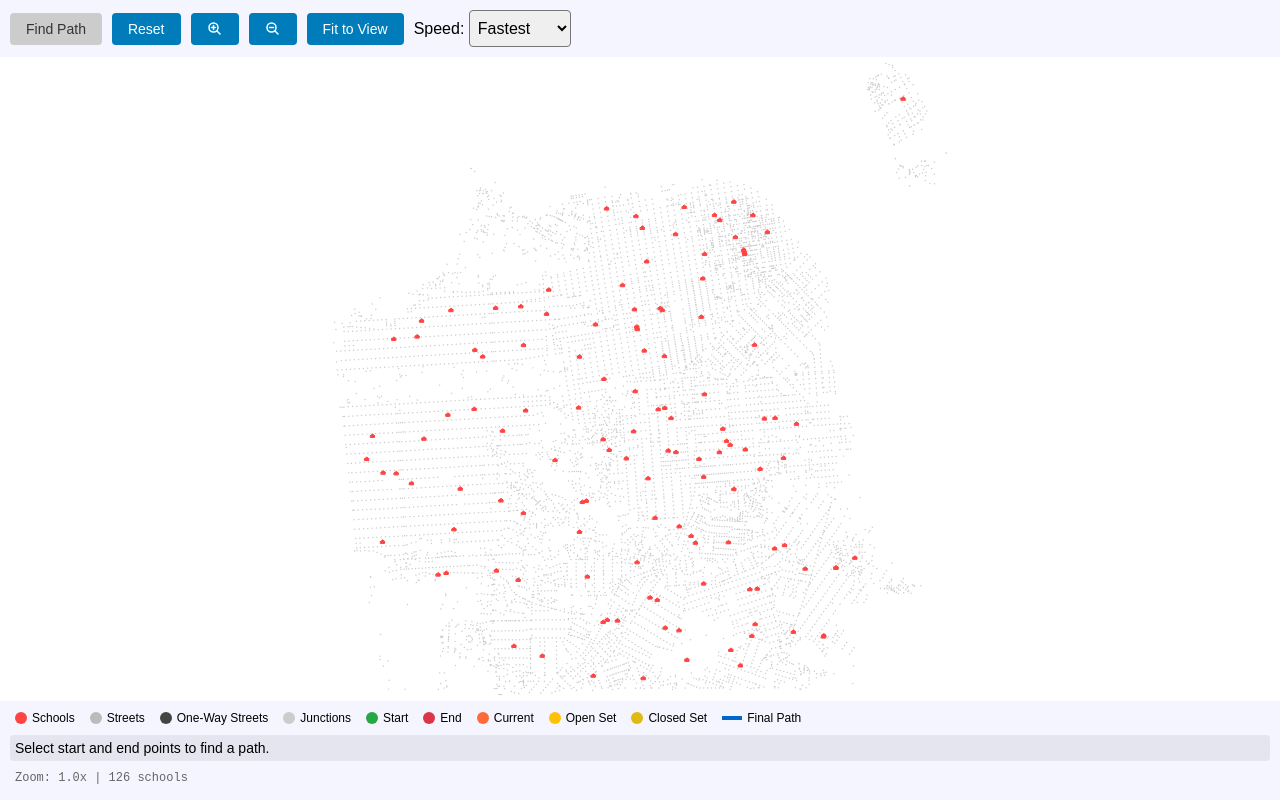
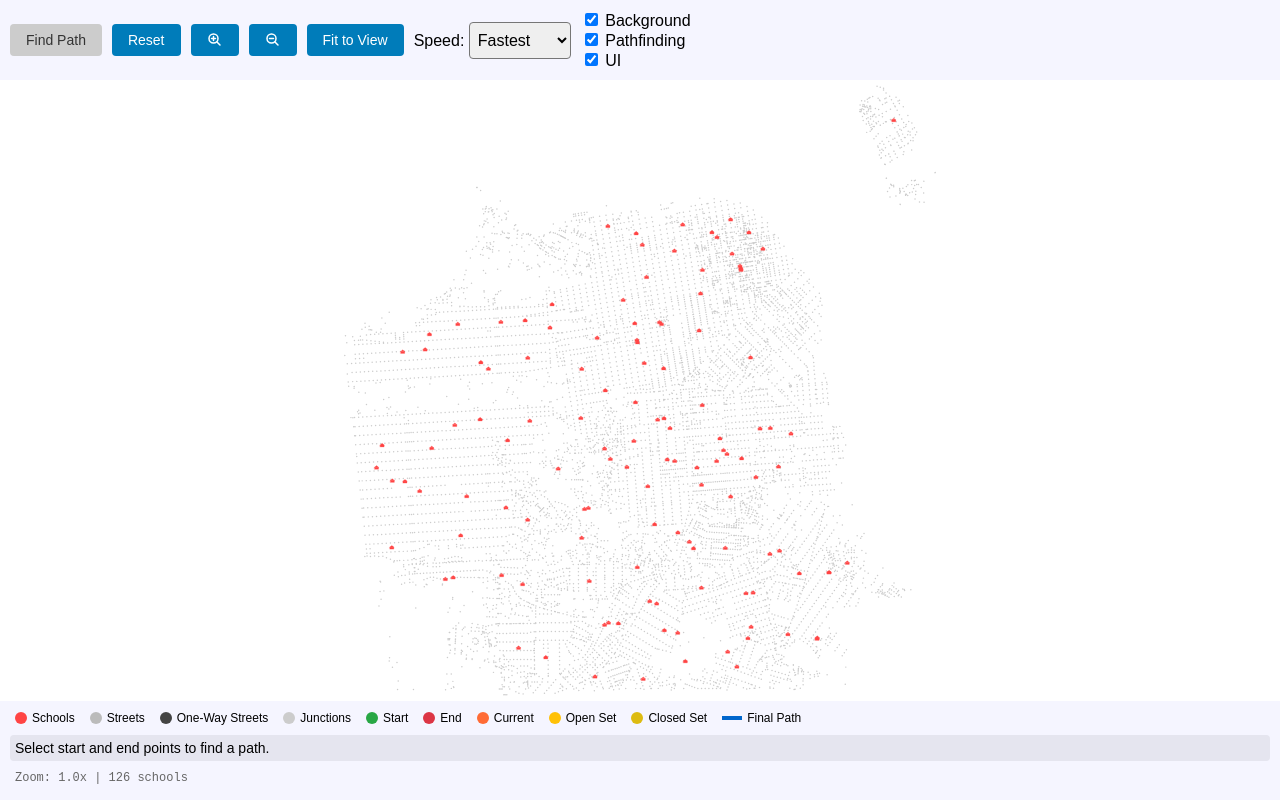
Before and after one commit to smenjas/sfusd-schools, a website with bundled scripts: page public/map.html in a window 1280 px wide. Built offline with nearby package versions, Linux system fonts and the light colour scheme.

Commit message:
Use canvas layers.

```diff
--- a/public/map.css
+++ b/public/map.css
@@ -31,16 +31,23 @@ body {
     flex: 1;
     display: flex;
     min-height: 0; /* Important for flex children */
+    position: relative; /* Important for layer positioning */
 }
 
-canvas {
+#bgCanvas {
     background: white;
+}
+
+.canvas-layer {
+    position: absolute;
+    top: 0;
+    left: 0;
     display: block;
     height: 100%;
     width: 100%;
 }
 
-canvas:active {
+.canvas-layer:active {
     cursor: grabbing;
 }
 
@@ -103,6 +110,12 @@ select {
     margin: 0 10px 10px;
 }
 
+.layer-controls label {
+    display: block;
+    flex-direction: column;
+    white-space: nowrap;
+}
+
 .zoom-controls {
     gap: 5px;
 }
@@ -156,10 +169,20 @@ select {
     }
 }
 
+@media (width < 572px) {
+    .layer-controls {
+        display: none;
+    }
+}
+
 @media only screen and (prefers-color-scheme: dark) {
-    body, canvas {
+    body {
         background: black;
         color: white;
+    }
+
+    #bgCanvas {
+        background: black;
     }
 
     a {
--- a/public/map.html
+++ b/public/map.html
@@ -69,10 +69,23 @@
             <option value="200">Very Slow</option>
         </select>
     </label>
+
+    <div class="layer-controls">
+        <label><input type="checkbox" id="showBackground" checked> Background</label>
+        <label><input type="checkbox" id="showPathfinding" checked> Pathfinding</label>
+        <label><input type="checkbox" id="showUI" checked> UI</label>
+    </div>
 </div>
 
 <div class="map-container">
-    <canvas id="mapCanvas"></canvas>
+    <!-- Layer 0: Background (streets, junctions, schools) -->
+    <canvas id="bgCanvas" class="canvas-layer" style="z-index: 1;"></canvas>
+
+    <!-- Layer 1: Pathfinding visualization (open/closed sets, current node, path) -->
+    <canvas id="pfCanvas" class="canvas-layer" style="z-index: 2;"></canvas>
+
+    <!-- Layer 2: UI elements (start/end markers, labels) -->
+    <canvas id="uiCanvas" class="canvas-layer" style="z-index: 3;"></canvas>
 </div>
 
 <div class="legend">
--- a/public/map.js
+++ b/public/map.js
@@ -7,7 +7,9 @@ import segments from './segments.js';
 
 // Map state
 let bounds;
-let canvas, ctx;
+let canvases = { bg: null, pf: null, ui: null };
+let contexts = { bg: null, pf: null, ui: null };
+const dirty = { bg: true, pf: true, ui: true };
 let canvasAspectRatio, mapAspectRatio;
 let mapDisplayWidth, mapDisplayHeight, mapOffsetX, mapOffsetY;
 let start, end, isPathfinding = false;
@@ -106,12 +108,19 @@ function detectColorScheme() {
     media.addEventListener('change', (e) => {
         theme = e.matches ? 'dark' : 'light';
         setLegendColors();
+        markAllLayersDirty();
         drawMap(); // Redraw with new colors
     });
 }
 
 function getColor(colorName) {
     return colors[theme][colorName];
+}
+
+function markAllLayersDirty() {
+    dirty.bg = true;
+    dirty.pf = true;
+    dirty.ui = true;
 }
 
 function calculateBounds(junctionData = junctions) {
@@ -131,7 +140,7 @@ function calculateBounds(junctionData = junctions) {
 
     // Calculate the actual geographic aspect ratio of SF.
     // At SF's latitude, 1° longitude ≈ 0.79 × 1° latitude in distance.
-    // We must set mapAspectRatio before calling resizeCanvas().
+    // We must set mapAspectRatio before calling resizeCanvases().
     mapAspectRatio = (lonRange * 0.79) / latRange;
 
     // Add padding
@@ -155,7 +164,7 @@ function coordsToScreen(lat, lon) {
     const normalizedY = (bounds.maxLat - lat) / (bounds.maxLat - bounds.minLat);
 
     // Convert to screen coordinates within the map display area
-    // We must call resizeCanvas() first to populate these values.
+    // We must call resizeCanvases() first to populate these values.
     const baseX = normalizedX * mapDisplayWidth + mapOffsetX;
     const baseY = normalizedY * mapDisplayHeight + mapOffsetY;
 
@@ -197,6 +206,7 @@ function junctionDistance(cnn1, cnn2) {
 function invisible(x, y, margin = 50) {
     // Transform margin to account for zoom
     margin /= zoom;
+    const canvas = canvases.bg;
     const viewLeft = panX - margin;
     const viewTop = panY - margin;
     const viewRight = panX + canvas.width / zoom + margin;
@@ -209,7 +219,7 @@ function visible(x, y, margin) {
     return !invisible(x, y, margin);
 }
 
-function drawArrow(x1, y1, x2, y2, color) {
+function drawArrow(ctx, x1, y1, x2, y2, color) {
     const arrowLength = 3;
     const arrowAngle = Math.PI / 7;
 
@@ -248,7 +258,7 @@ function drawArrow(x1, y1, x2, y2, color) {
     ctx.fill();
 }
 
-function drawAddresses() {
+function drawAddresses(ctx) {
     // Only show addresses when zoomed in enough to be readable
     if (zoom < 30) return 0;
 
@@ -291,7 +301,7 @@ function drawAddresses() {
     return addressCount;
 }
 
-function drawSchool(size, school) {
+function drawSchool(ctx, size, school) {
     const [x, y] = school.screen;
     if (invisible(x, y)) return false;
 
@@ -331,20 +341,23 @@ function drawSchool(size, school) {
     return true;
 }
 
-function drawSchools() {
+function drawSchools(ctx) {
     //console.time('  drawSchools()');
+    ctx.lineJoin = 'round';
+    ctx.lineWidth = 0.25;
+
     const size = 4;
     let schoolCount = 0;
 
     schools.forEach(school => {
-        schoolCount += drawSchool(size, school);
+        schoolCount += drawSchool(ctx, size, school);
     });
 
     //console.timeEnd('  drawSchools()');
     return schoolCount;
 }
 
-function drawStreetNames() {
+function drawStreetNames(ctx) {
     if (zoom < 6) return;
 
     //console.time('  drawStreetNames()');
@@ -385,13 +398,13 @@ function drawStreetNames() {
         const xy2 = segments[longestSegment.cnn].screen.at(-1);
         const length = coordsDistance(xy1, xy2);
         if (length > textWidth / 2) {
-            drawStreetNameOnSegment(street, longestSegment.cnn);
+            drawStreetNameOnSegment(ctx, street, longestSegment.cnn);
         }
     });
     //console.timeEnd('  drawStreetNames()');
 }
 
-function drawStreetNameOnSegment(street, cnn) {
+function drawStreetNameOnSegment(ctx, street, cnn) {
     const segment = segments[cnn];
     if (!segment) return;
 
@@ -465,6 +478,7 @@ function lineIntersectsRect(x1, y1, x2, y2, rectLeft, rectTop, rectRight, rectBo
 function lineIsVisible(x1, y1, x2, y2, margin = 100) {
     // Check if line segment intersects with viewport (including margin)
     margin /= zoom;
+    const canvas = canvases.bg;
     const rectLeft = panX - margin;
     const rectTop = panY - margin;
     const rectRight = panX + canvas.width / zoom + margin;
@@ -503,7 +517,7 @@ function drawSegment(ctx, cnn) {
     }
 }
 
-function drawStreets() {
+function drawStreets(ctx) {
     //console.time('  drawStreets()');
     let streetCount = 0;
 
@@ -574,14 +588,14 @@ function drawStreets() {
     return streetCount;
 }
 
-function drawJunction(x, y, radius, color) {
+function drawJunction(ctx, x, y, radius, color) {
     ctx.fillStyle = color;
     ctx.beginPath();
     ctx.arc(x, y, radius, 0, 2 * Math.PI);
     ctx.fill();
 }
 
-function drawJunctionOutline(x, y, radius, color) {
+function drawJunctionOutline(ctx, x, y, radius, color) {
     ctx.strokeStyle = color;
     ctx.lineWidth = 2;
     ctx.beginPath();
@@ -589,8 +603,7 @@ function drawJunctionOutline(x, y, radius, color) {
     ctx.stroke();
 }
 
-function drawJunctions() {
-    // Draw junctions in layers (gray first, then colors on top)
+function drawJunctions(ctx) {
     //console.time('  drawJunctions()');
     let junctionCount = 0;
     const radius = 0.75;
@@ -617,12 +630,18 @@ function drawJunctions() {
     }
 
     ctx.fill();
+    //console.timeEnd('  drawJunctions()');
+    return junctionCount;
+}
+
+function drawPathSearch(ctx) {
+    const radius = 0.75;
 
     // 2nd pass: Draw current node
     if (here && junctions[here]) {
         const [x, y] = junctions[here].screen;
         if (visible(x, y)) {
-            drawJunction(x, y, radius * 7, getColor('current'));
+            drawJunction(ctx, x, y, radius * 7, getColor('current'));
         }
     }
 
@@ -631,7 +650,7 @@ function drawJunctions() {
         if (!junctions[cnn]) return;
         const [x, y] = junctions[cnn].screen;
         if (invisible(x, y)) return;
-        drawJunction(x, y, radius * 2, getColor('closedSet'));
+        drawJunction(ctx, x, y, radius * 2, getColor('closedSet'));
     });
 
     // 4th pass: Draw open set
@@ -639,34 +658,31 @@ function drawJunctions() {
         if (!junctions[cnn]) return;
         const [x, y] = junctions[cnn].screen;
         if (invisible(x, y)) return;
-        drawJunction(x, y, radius * 2.5, getColor('openSet'));
-    });
-
-    //console.timeEnd('  drawJunctions()');
-    return junctionCount;
-}
-
-function drawJunctionStart() {
+        drawJunction(ctx, x, y, radius * 2.5, getColor('openSet'));
+    });
+}
+
+function drawJunctionStart(ctx) {
     // 5th pass: Draw starting point
     if (!start || !junctions[start]) return;
     const [x, y] = junctions[start].screen;
     if (invisible(x, y)) return;
     const radius = 4;
-    drawJunction(x, y, radius, getColor('start'));
-    drawJunctionOutline(x, y, radius, getColor('text'));
-}
-
-function drawJunctionEnd() {
+    drawJunction(ctx, x, y, radius, getColor('start'));
+    drawJunctionOutline(ctx, x, y, radius, getColor('text'));
+}
+
+function drawJunctionEnd(ctx) {
     // 6th pass: Draw end point
     if (!end || !junctions[end]) return;
     const [x, y] = junctions[end].screen;
     if (invisible(x, y)) return;
     const radius = 4;
-    drawJunction(x, y, radius, getColor('end'));
-    drawJunctionOutline(x, y, radius, getColor('text'));
-}
-
-function drawJunctionLabels() {
+    drawJunction(ctx, x, y, radius, getColor('end'));
+    drawJunctionOutline(ctx, x, y, radius, getColor('text'));
+}
+
+function drawJunctionLabels(ctx) {
     if (zoom < 20) return;
 
     for (const cnn in junctions) {
@@ -687,30 +703,47 @@ function drawJunctionLabels() {
     }
 }
 
-function drawMap() {
-    if (!canvas || !ctx || !bounds) return;
-    console.time('drawMap()');
+function renderLayer(key, draw) {
+    if (!dirty[key] || !canvases[key] || !contexts[key]) return;
+
+    //console.time(`renderLayer(${key}, ...)`);
+    const canvas = canvases[key];
+    const ctx = contexts[key];
 
     // Clear canvas
     ctx.clearRect(0, 0, canvas.width, canvas.height);
 
+    applyCanvasTransform(ctx);
+
+    // Draw canvas layer
+    draw(ctx);
+
+    resetCanvasTransform(ctx);
+
+    // Force canvas flush with getImageData
+    if (key === 'bg') {
+        ctx.getImageData(0, 0, 1, 1);
+    }
+
+    dirty[key] = false;
+    //console.timeEnd(`renderLayer(${key}, ...)`);
+}
+
+function renderBackgroundLayer() {
+    if (!dirty.bg) return;
+    console.time('renderBackgroundLayer()');
+    const canvas = canvases.bg;
+    renderLayer('bg', (ctx) => {
         // Background using theme color
         ctx.fillStyle = getColor('background');
         ctx.fillRect(0, 0, canvas.width, canvas.height);
 
-    applyCanvasTransform();
-
-    const streetCount = drawStreets();
-    const junctionCount = drawJunctions();
-    drawPath();
-    drawJunctionStart();
-    drawJunctionEnd();
-    drawStreetNames();
-    const schoolCount = drawSchools();
-    drawJunctionLabels();
-    const addressCount = drawAddresses();
-
-    resetCanvasTransform();
+        // Draw static elements
+        const streetCount = drawStreets(ctx);
+        const junctionCount = drawJunctions(ctx);
+        drawStreetNames(ctx);
+        const schoolCount = drawSchools(ctx);
+        const addressCount = drawAddresses(ctx);
 
         const counts = [
             //`${junctionCount} junctions`,
@@ -725,12 +758,41 @@ function drawMap() {
             counts.join(', '),
         ].join(' | ');
         log(stats);
-
-    console.timeEnd('drawMap()');
+    });
+    console.timeEnd('renderBackgroundLayer()');
+}
+
+function renderPathfindingLayer() {
+    renderLayer('pf', (ctx) => {
+        // Draw pathfinding visualization
+        drawPathSearch(ctx);
+        drawPath(ctx);
+    });
+}
+
+function renderUILayer() {
+    renderLayer('ui', (ctx) => {
+        // Draw UI elements
+        drawJunctionStart(ctx);
+        drawJunctionEnd(ctx);
+        drawJunctionLabels(ctx);
+    });
+}
+
+function drawMap() {
+    if (!bounds) return;
+    //console.time('drawMap()');
+
+    // Render every layer (only if dirty)
+    renderBackgroundLayer();
+    renderPathfindingLayer();
+    renderUILayer();
+
+    //console.timeEnd('drawMap()');
     //console.log(' ');
 }
 
-function drawPath() {
+function drawPath(ctx) {
     if (path.length < 2) return;
 
     ctx.strokeStyle = getColor('path');
@@ -748,14 +810,14 @@ function drawPath() {
 }
 
 // Apply canvas transform before drawing
-function applyCanvasTransform() {
+function applyCanvasTransform(ctx) {
     ctx.save();
     ctx.scale(zoom, zoom);
     ctx.translate(-panX, -panY);
 }
 
-// Reset canvas transform after drawing
-function resetCanvasTransform() {
+// Reset canvases transform after drawing
+function resetCanvasTransform(ctx) {
     ctx.restore();
 }
 
@@ -887,8 +949,9 @@ function preprocessSegments() {
     //console.timeEnd('preprocessSegments()');
 }
 
-function resizeCanvas() {
-    //console.time('resizeCanvas()');
+function resizeCanvases() {
+    //console.time('resizeCanvases()');
+    const canvas = canvases.bg;
     if (!canvas) return;
 
     // Step 1: Store the geographic center point before resizing
@@ -903,9 +966,10 @@ function resizeCanvas() {
     const container = document.querySelector('.map-container');
     const rect = container.getBoundingClientRect();
 
-    // Set canvas size to match container
-    canvas.width = rect.width;
-    canvas.height = rect.height;
+    for (const key in canvases) {
+        canvases[key].width = rect.width;
+        canvases[key].height = rect.height;
+    }
 
     // Step 3: Calculate display dimensions to maintain geographic accuracy
     canvasAspectRatio = canvas.width / canvas.height;
@@ -943,18 +1007,27 @@ function resizeCanvas() {
         panY = newCenterY - newCenterScreenY / zoom;
     }
 
-    //console.timeEnd('resizeCanvas()');
+    markAllLayersDirty();
+    //console.timeEnd('resizeCanvases()');
 }
 
 function loadMap() {
     console.time('loadMap()');
-    canvas = document.getElementById('mapCanvas');
-    ctx = canvas?.getContext('2d');
-
-    if (!canvas || !ctx) {
+    const contextOptions = { willReadFrequently: true };
+    for (const key in canvases) {
+        const id = `${key}Canvas`;
+        canvases[key] = document.getElementById(id);
+        if (!canvases[key]) {
             info('Oh no! Can\'t draw the map, sorry.');
-        log('Cannot initialize canvas');
+            log("Cannot find canvas: " + id);
             return;
+        }
+        contexts[key] = canvases[key].getContext('2d', contextOptions);
+        if (!contexts[key]) {
+            info('Oh no! Can\'t draw the map, sorry.');
+            log("Cannot get context for: " + id);
+            return;
+        }
     }
 
     //console.time('Preprocess data');
@@ -963,14 +1036,14 @@ function loadMap() {
     preprocessSegments();
     //console.timeEnd('Preprocess data');
 
-    // Must calculate map boundaries before calling resizeCanvas().
+    // Must calculate map boundaries before calling resizeCanvases().
     bounds = calculateBounds();
     console.log(`Map bounds: lat ${bounds.minLat.toFixed(5)} - ${bounds.maxLat.toFixed(5)}, lon ${bounds.minLon.toFixed(5)} - ${bounds.maxLon.toFixed(5)}`);
 
     addEventListeners();
 
-    // Resize canvas to fill container
-    resizeCanvas();
+    // Resize canvases to fill container
+    resizeCanvases();
 
     // Calculate proper initial pan values to center the map
     fitToView();
@@ -1014,6 +1087,8 @@ function findClosestSchool(baseX, baseY, threshold = zoom * 50) {
 }
 
 function addEventListeners() {
+    const canvas = canvases.ui;
+
     // Mouse events for pan/zoom
     canvas.addEventListener('mousedown', handleMouseDown);
     canvas.addEventListener('wheel', handleWheel);
@@ -1044,7 +1119,7 @@ function handleMouseMove(e) {
     if (!isDragging) return;
 
     // Get canvas position to calculate relative coordinates
-    const rect = canvas.getBoundingClientRect();
+    const rect = canvases.ui.getBoundingClientRect();
     const mouseX = e.clientX - rect.left;
     const mouseY = e.clientY - rect.top;
 
@@ -1062,6 +1137,7 @@ function handleMouseMove(e) {
     lastMouseX = mouseX;
     lastMouseY = mouseY;
 
+    markAllLayersDirty();
     requestRedraw();
 }
 
@@ -1091,6 +1167,7 @@ function zoomCanvas(x, y, zoomFactor) {
 
     zoom = newZoom;
 
+    markAllLayersDirty();
     requestRedraw();
 }
 
@@ -1100,7 +1177,8 @@ function handleWheel(e) {
     const zoomFactor = e.deltaY > 0 ? 0.9 : 1.1;
 
     // Zoom toward mouse position
-    const rect = canvas.getBoundingClientRect();
+    // Use canvases.ui for measurements since it's the interaction layer
+    const rect = canvases.ui.getBoundingClientRect();
     const mouseX = e.clientX - rect.left;
     const mouseY = e.clientY - rect.top;
 
@@ -1114,7 +1192,7 @@ function handleClick(e) {
         return;
     }
 
-    const rect = canvas.getBoundingClientRect();
+    const rect = canvases.ui.getBoundingClientRect();
     const mouseX = e.clientX - rect.left;
     const mouseY = e.clientY - rect.top;
 
@@ -1122,7 +1200,7 @@ function handleClick(e) {
 }
 
 function getTouchCoordinates(e) {
-    const rect = canvas.getBoundingClientRect();
+    const rect = canvases.ui.getBoundingClientRect();
     const touch = e.touches[0] || e.changedTouches[0];
     return {
         x: touch.clientX - rect.left,
@@ -1139,7 +1217,7 @@ function getTouchDistance(touch1, touch2) {
 
 // Helper function to get center point between two touches
 function getTouchCenter(touch1, touch2) {
-    const rect = canvas.getBoundingClientRect();
+    const rect = canvases.ui.getBoundingClientRect();
     return {
         x: (touch1.clientX + touch2.clientX) / 2 - rect.left,
         y: (touch1.clientY + touch2.clientY) / 2 - rect.top
@@ -1220,6 +1298,7 @@ function handleTouchMove(e) {
         lastMouseX = coords.x;
         lastMouseY = coords.y;
 
+        markAllLayersDirty();
         requestRedraw();
     } else if (e.touches.length === 2 && isPinching) {
         // Two touch pinch-to-zoom
@@ -1274,6 +1353,7 @@ function selectJunction(cnn) {
     if (!start) {
         start = parseInt(cnn);
         info('Select an end point to find a path.');
+        dirty.ui = true;
         drawMap();
         return;
     }
@@ -1282,6 +1362,7 @@ function selectJunction(cnn) {
         end = parseInt(cnn);
         document.getElementById('findPathBtn').disabled = false;
         info('Start and end points selected.');
+        dirty.ui = true;
         drawMap();
         return;
     }
@@ -1291,10 +1372,13 @@ function selectJunction(cnn) {
     end = null;
     document.getElementById('findPathBtn').disabled = true;
     info('Select an end point to find a path.');
+    dirty.pf = true;
+    dirty.ui = true;
     drawMap();
 }
 
 function zoomTowardCenter(zoomFactor) {
+    const canvas = canvases.ui;
     const centerX = canvas.width / 2;
     const centerY = canvas.height / 2;
     zoomCanvas(centerX, centerY, zoomFactor);
@@ -1309,6 +1393,7 @@ function zoomOut() {
 }
 
 function fitToView() {
+    const canvas = canvases.bg;
     if (!canvas || !bounds) return;
 
     // Calculate the center of the map data in base coordinates
@@ -1332,6 +1417,7 @@ function fitToView() {
     panX = mapCenterX - viewportCenterX / zoom;
     panY = mapCenterY - viewportCenterY / zoom;
 
+    markAllLayersDirty();
     drawMap();
 }
 
@@ -1444,6 +1530,7 @@ async function findPath() {
         checkNeighbors(gScore, fScore, cameFrom);
 
         // Update display
+        dirty.pf = true;
         requestRedraw();
         info(`A* running... Current: ${here} | Open: ${openSet.size} | Closed: ${closedSet.size}`);
 
@@ -1460,6 +1547,8 @@ async function findPath() {
     isPathfinding = false;
     document.getElementById('findPathBtn').disabled = false;
     console.timeEnd('findPath()');
+
+    dirty.pf = true;
     requestRedraw();
 }
 
@@ -1475,10 +1564,23 @@ window.addEventListener('load', () => {
     document.getElementById('zoomInBtn').addEventListener('click', zoomIn);
     document.getElementById('zoomOutBtn').addEventListener('click', zoomOut);
     document.getElementById('fitViewBtn').addEventListener('click', fitToView);
+
+    document.getElementById('showBackground').addEventListener('change', (e) => {
+        canvases.bg.style.display = e.target.checked ? 'block' : 'none';
+    });
+
+    document.getElementById('showPathfinding').addEventListener('change', (e) => {
+        canvases.pf.style.display = e.target.checked ? 'block' : 'none';
+    });
+
+    document.getElementById('showUI').addEventListener('change', (e) => {
+        canvases.ui.style.display = e.target.checked ? 'block' : 'none';
+    });
+
     loadMap();
 });
 
 window.addEventListener('resize', () => {
-    resizeCanvas();
+    resizeCanvases();
     requestRedraw();
 });
```
Lines whose indentation alone changed are shown as unchanged.
